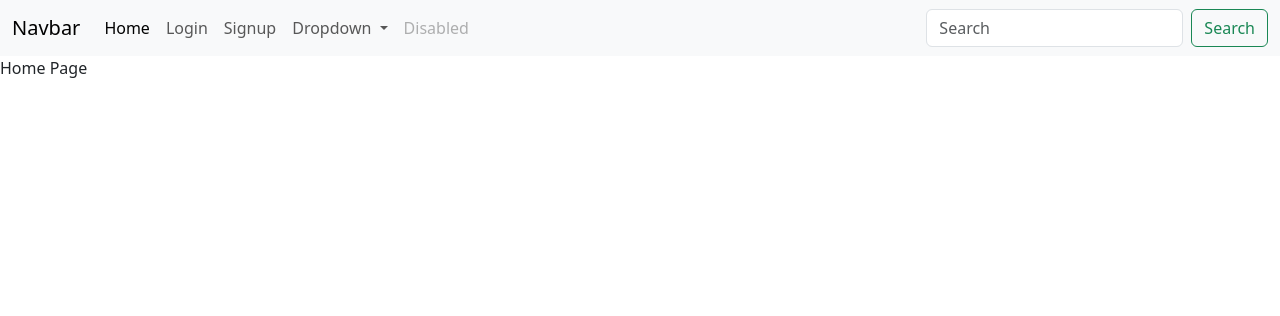
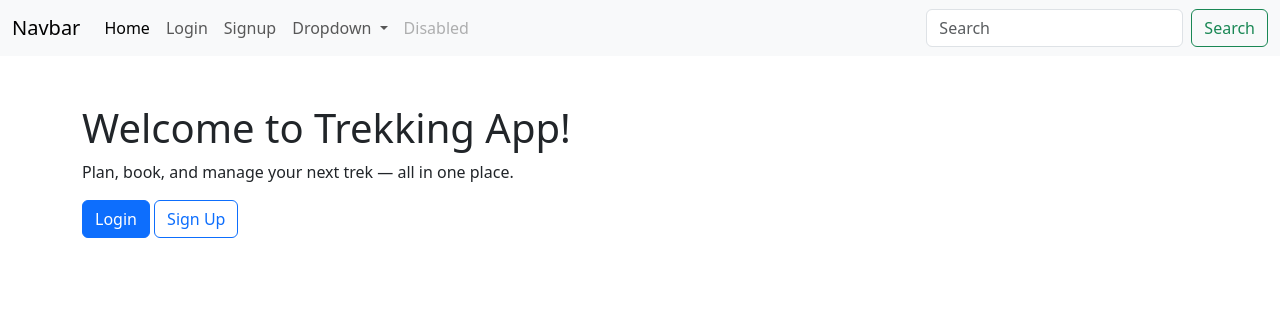
Before and after one commit to SarveshR7106/TrekMate, a Flask app: page / in a window 1280 px wide. Shown: the top 316 px of the page. Run offline with Flask 3, Linux system fonts and the light colour scheme.

```diff
--- a/templates/home.html
+++ b/templates/home.html
@@ -1,5 +1,11 @@
 {% extends "base.html" %}
-{% block Title %}Home Page{% endblock %}
+{% block title %}Home Page{% endblock %}
 {% block content %}
-    <p>Home Page</p>
+    <div class="container mt-5">
+        <h1>Welcome to Trekking App!</h1>
+        <p>Plan, book, and manage your next trek — all in one place.</p>
+
+        <a href="{{ url_for('login') }}"><button class="btn btn-primary">Login</button></a>
+        <a href="{{ url_for('signup') }}"><button class="btn btn-outline-primary">Sign Up</button></a>
+    </div>
 {% endblock %}
```
